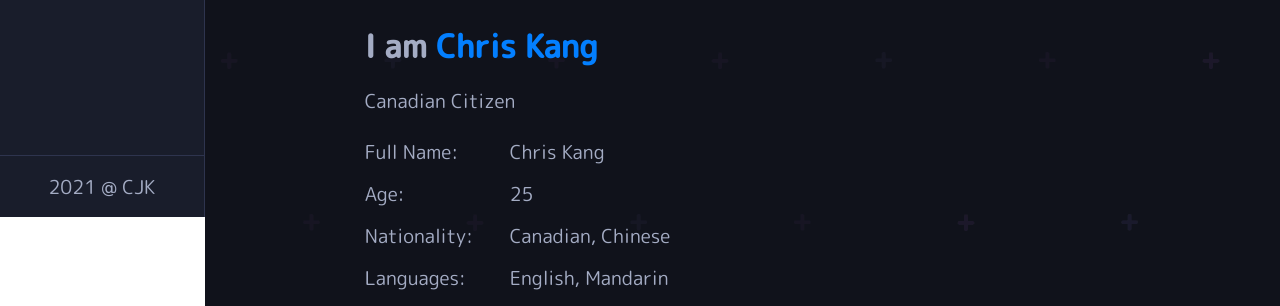
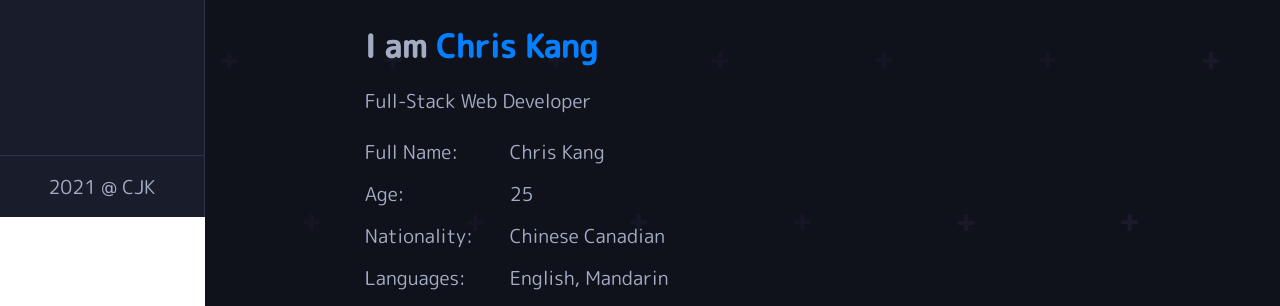
Before and after one commit to chriskang24/portfolio-site, a React (Create React App) app: page /about in a window 1280 px wide. Shown: the part 583-889 px from the top of the page. Built offline with nearby package versions, Linux system fonts and the light colour scheme.

Commit message:
updated bio

```diff
--- a/src/Components/ImageSection.js
+++ b/src/Components/ImageSection.js
@@ -11,7 +11,7 @@ export default function ImageSection() {
       <div className="about-info">
         <h4>I am<span> Chris Kang</span></h4>
         <p className="about-text">
-          Canadian Citizen
+          Full-Stack Web Developer
         </p>
         <div className="about-details">
           <div className="left-section">
@@ -24,7 +24,7 @@ export default function ImageSection() {
           <div className="right-section">
             <p>Chris Kang</p>
             <p>25</p>
-            <p>Canadian, Chinese</p>
+            <p>Chinese Canadian</p>
             <p>English, Mandarin</p>
             <p>Toronto, Ontario</p>
           </div>
```
